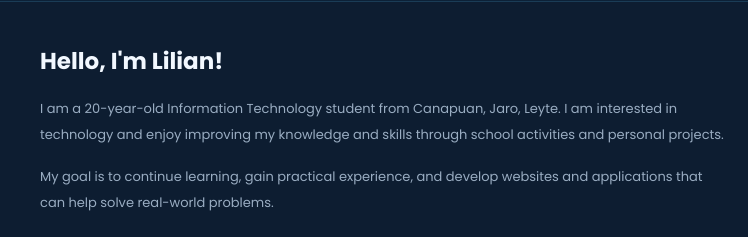
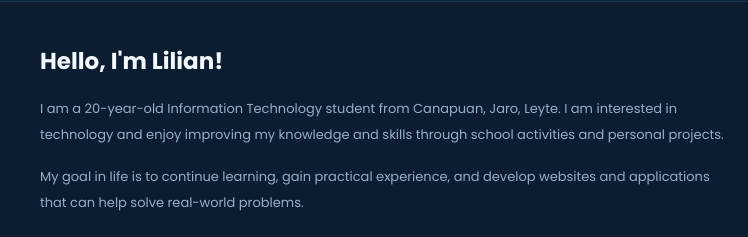
Before and after one commit to lilianyan587-afk/portfolio, a plain HTML site: page index.html in a window 1280 px wide. Shown: the part 1066-1303 px from the top of the page, 321-1069 px from the left. Drawn offline with Linux system fonts and the light colour scheme.

Commit message:
Update index.html

```diff
--- a/index.html
+++ b/index.html
@@ -136,7 +136,7 @@
                         skills through school activities and personal projects.
                     </p>
                     <p>
-                        My goal is to continue learning, gain practical
+                        My goal in life is to continue learning, gain practical
                         experience, and develop websites and applications
                         that can help solve real-world problems.
                     </p>
```
